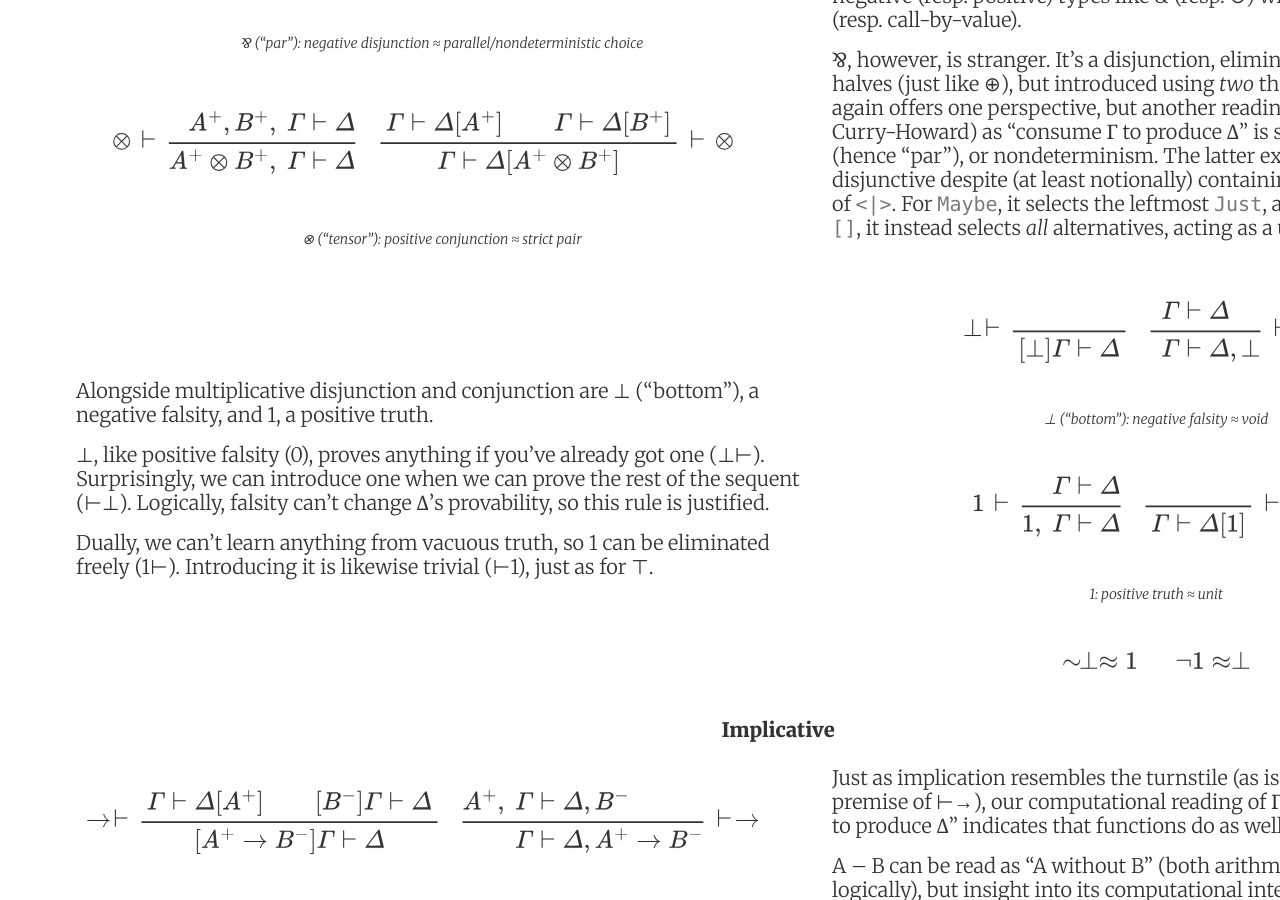
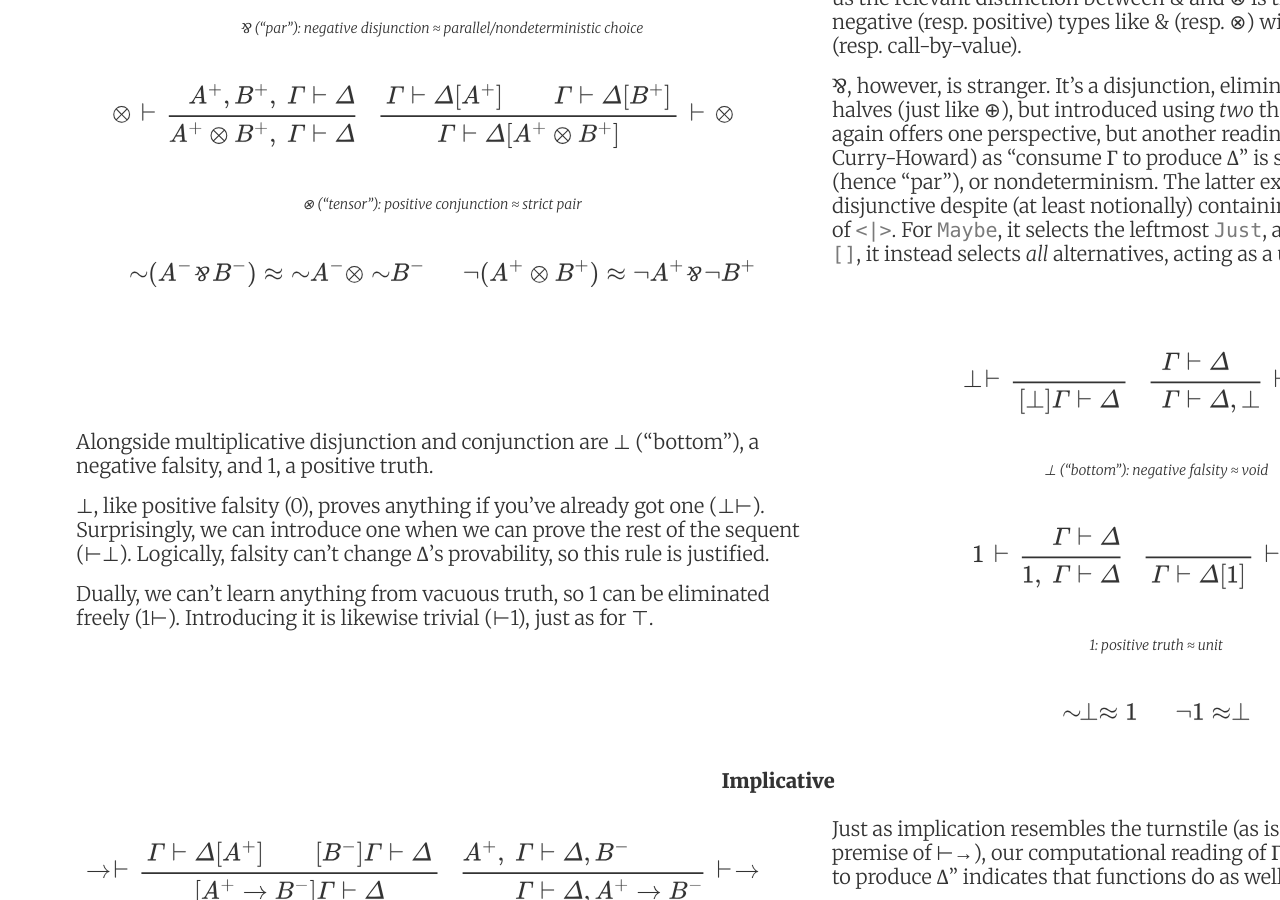
Before and after one commit to robrix/robrix.github.io, a Jekyll site: the page docs/posts/2021-06-07-duality/index.html, which Jekyll copies as it is, in a window 1280 px wide and 900 px high, scrolled down 1637 px. Built offline with Jekyll 4.4.1, drawn with Linux system fonts in a browser that asks for light colours.

Commit message:
Copy the multiplicative connective duality laws up.

```diff
--- a/docs/posts/2021-06-07-duality/index.html
+++ b/docs/posts/2021-06-07-duality/index.html
@@ -253,7 +253,7 @@
         \end{prooftree}
         $$</span>
 </td>
-<td colspan="2" rowspan="4">
+<td colspan="2" rowspan="5">
 <p>
 In addition to &amp; and ⊕, the <em>additive</em> conjunction and disjunction, ⅋ (“par”) and ⊗ (“tensor”) are <em>multiplicative</em> disjunction and conjunction. The difference is more obvious in a linear logic, but for us the relevant distinction between &amp; and ⊗ is that we identify negative (resp. positive) types like &amp; (resp. ⊗) with call-by-name (resp. call-by-value).
 </p>
@@ -291,6 +291,13 @@
 <tr>
 <td colspan="2" class="caption">
 ⊗ (“tensor”): positive conjunction ≈ strict pair
+</td>
+</tr>
+<tr>
+<td colspan="2">
+<span class="math display">$$
+        \sim \kern -3pt (A^- ⅋\ \ \ B^-) ≈\kern 3pt \sim \kern -3pt A^- ⊗ \sim \kern -3pt B^- \hskip 1.5em ¬(A^+ ⊗ B^+) ≈ ¬A^+ ⅋\ \ \ ¬B^+
+        $$</span>
 </td>
 </tr>
 <tr>
```
Also changed, not shown: docs/feed.xml (+8 -1 lines), posts/2021-06-07-duality.md (+8 -1 lines).
